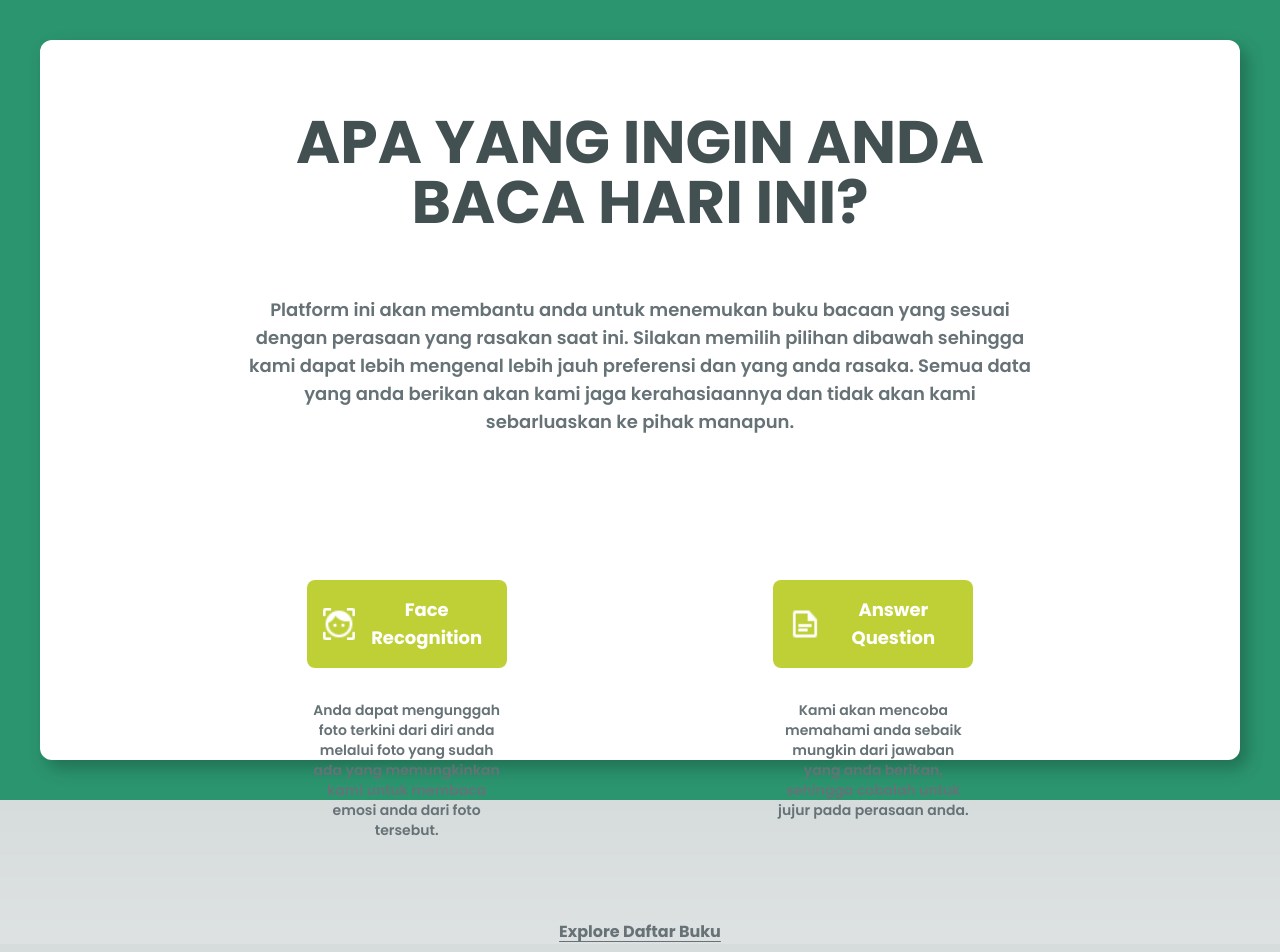
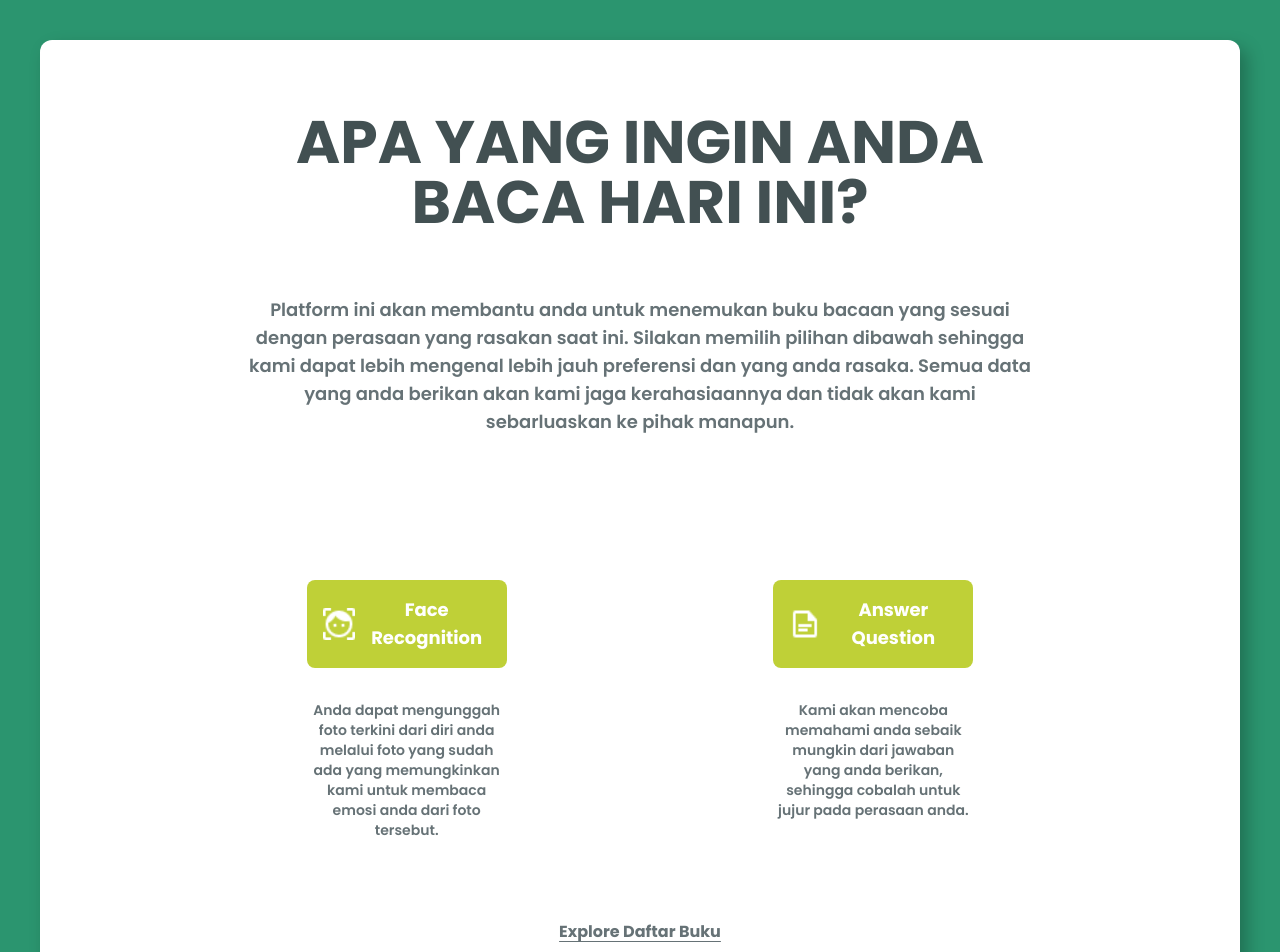
Before and after one commit to rhafif-p/Sentify, a Next.js app in the folder frontend/: page /home in a window 1280 px wide. Shown: the top 952 px of the page. Built offline with nearby package versions, Linux system fonts and the light colour scheme.

Commit message:
fix:  minor styling

```diff
--- a/frontend/src/app/home/page.jsx
+++ b/frontend/src/app/home/page.jsx
@@ -19,7 +19,7 @@ export default function Home() {
   }
 
   return (
-    <main className="flex h-screen min-h-screen flex-col items-center justify-between p-4 md:p-10 bg-green">
+    <main className="flex h-auto min-h-svh flex-col items-center justify-between p-4 md:p-10 bg-green">
       <div
         className="bg-white h-full w-full flex flex-col items-center rounded-xl mx-4 md:mx-8"
         style={{ boxShadow: '7px 8px 17px 0px #00000040' }}
@@ -78,7 +78,7 @@ export default function Home() {
           </div>
         </div>
         <p
-          className="text-center font-bold text-md text-lightgray underline underline-offset-4 hover:underline-offset-8 cursor-pointer	"
+          className="text-center font-bold text-md text-lightgray underline underline-offset-4 hover:underline-offset-8 cursor-pointer pb-10	"
           onClick={handleExplorePage}
         >
           Explore Daftar Buku
```
